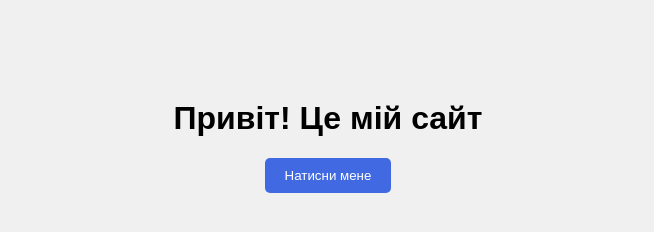
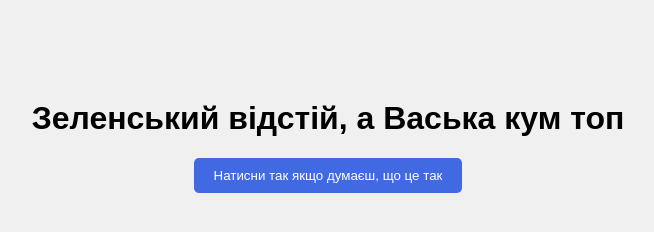
Before and after one commit to Yuriy-s42/my-website, a plain HTML site: page index.html in a window 1280 px wide. Shown: the whole page, without its empty margins (312-966 px from the left). Drawn offline with Linux system fonts and the light colour scheme.

Commit message:
new index.html

```diff
--- a/index.html
+++ b/index.html
@@ -7,8 +7,8 @@
 </head>
 <body>
 
-  <h1>Привіт! Це мій сайт</h1>
-  <button>Натисни мене</button>
+  <h1>Зеленський відстій, а Васька кум топ</h1>
+  <button>Натисни так якщо думаєш, що це так</button>
 
 </body>
 </html>
```
